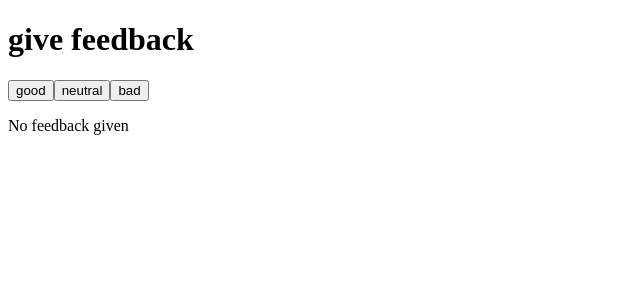
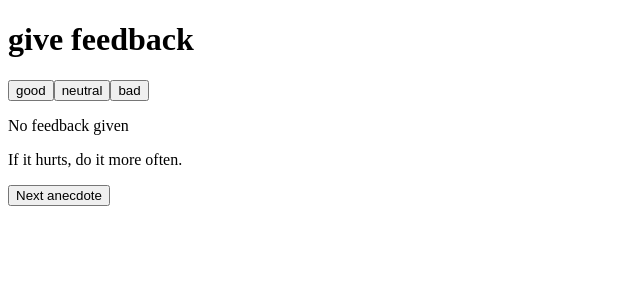
Before and after one commit to matiagustinsimon/fullstackopen, a React (Vite) app in the folder part1/: page / in a window 1280 px wide. Shown: the top 300 px of the page, without its empty margins (0-640 px from the left). Built offline with nearby package versions, Linux system fonts and the light colour scheme.

Commit message:
feat: Complete exercise 1.12 (Anecdote)

```diff
--- a/part1/src/App.jsx
+++ b/part1/src/App.jsx
@@ -40,6 +40,33 @@
     )
 }
 
+const Anecdote = () => {
+    const anecdotes = [
+        'If it hurts, do it more often.',
+        'Adding manpower to a late software project makes it later!',
+        'The first 90 percent of the code accounts for the first 90 percent of the development time...The remaining 10 percent of the code accounts for the other 90 percent of the development time.',
+        'Any fool can write code that a computer can understand. Good programmers write code that humans can understand.',
+        'Premature optimization is the root of all evil.',
+        'Debugging is twice as hard as writing the code in the first place. Therefore, if you write the code as cleverly as possible, you are, by definition, not smart enough to debug it.',
+        'Programming without an extremely heavy use of console.log is same as if a doctor would refuse to use x-rays or blood tests when diagnosing patients.',
+        'The only way to go fast, is to go well.'
+    ]
+
+    const [selected, setSelected] = useState(0)
+    const handleClick = () => {
+        const newRandom = Math.floor(Math.random() * (anecdotes.length))
+        console.log(newRandom)
+        setSelected(newRandom)
+    }
+
+    return (
+        <div>
+            <p>{anecdotes[selected]}</p>
+            <button onClick={handleClick} > Next anecdote</button>
+        </div>
+    )
+}
+
 const App = () => {
     const [good, setGood] = useState(0)
     const [neutral, setNeutral] = useState(0)
@@ -52,6 +79,7 @@
             <FeedbackButton onClick={() =>setNeutral(neutral + 1)} text={"neutral"} />
             <FeedbackButton onClick={() =>setBad(bad + 1)} text={"bad"} />
             <Statistics good={good} neutral={neutral} bad={bad} />
+            <Anecdote />
         </div>
     )
 }
```
